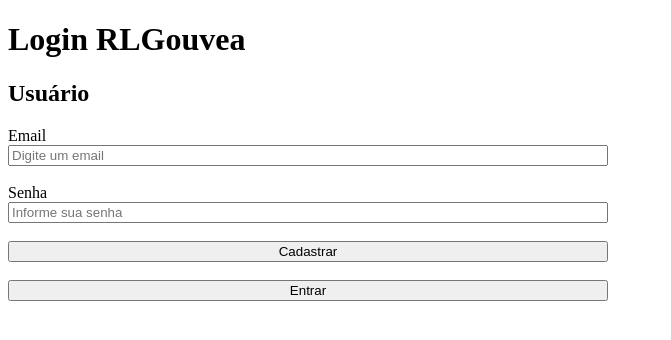
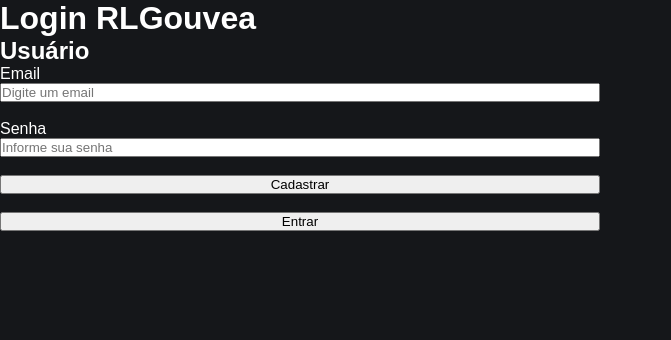
Before and after one commit to educwb/loginreact, a React (Create React App) app: page / in a window 1280 px wide. Shown: the top 340 px of the page, without its empty margins (0-671 px from the left). Built offline with nearby package versions, Linux system fonts and the light colour scheme; no server answers.

Commit message:
adicionando rotas

```diff
--- a/package.json
+++ b/package.json
@@ -9,6 +9,7 @@
     "firebase": "^9.14.0",
     "react": "^18.2.0",
     "react-dom": "^18.2.0",
+    "react-router-dom": "^6.5.0",
     "react-scripts": "5.0.1",
     "web-vitals": "^2.1.0"
   },
--- /dev/null
+++ b/src/index.css
@@ -0,0 +1,16 @@
+*{
+  margin: 0;
+  padding: 0;
+  box-sizing: border-box;
+}
+
+body{
+  background-color: #15171a;
+  color: #fff;
+  width: 100%;
+  font-family: sans-serif;
+}
+
+button{
+  cursor: pointer;
+}
--- a/src/index.js
+++ b/src/index.js
@@ -1,7 +1,9 @@
 import React from 'react';
 import ReactDOM from 'react-dom/client';
 import App from './App';
-import Login from './Login'
+import Login from './pages/Login'
+
+import './index.css'
 
 const root = ReactDOM.createRoot(document.getElementById('root'));
 root.render(
--- a/src/Login.js
+++ b/src/pages/Login.js
@@ -1,6 +1,6 @@
 import { useEffect, useState } from 'react'
-import { auth } from './firebaseConnection'
-import'./app.css'
+import { auth } from '../firebaseConnection'
+import '../app.css'
 
 import {
   createUserWithEmailAndPassword,
```
Also changed, not shown: src/routes/index.js (added, +13 -0 lines), 2 other files (tests, documents, lock files or other folders).
